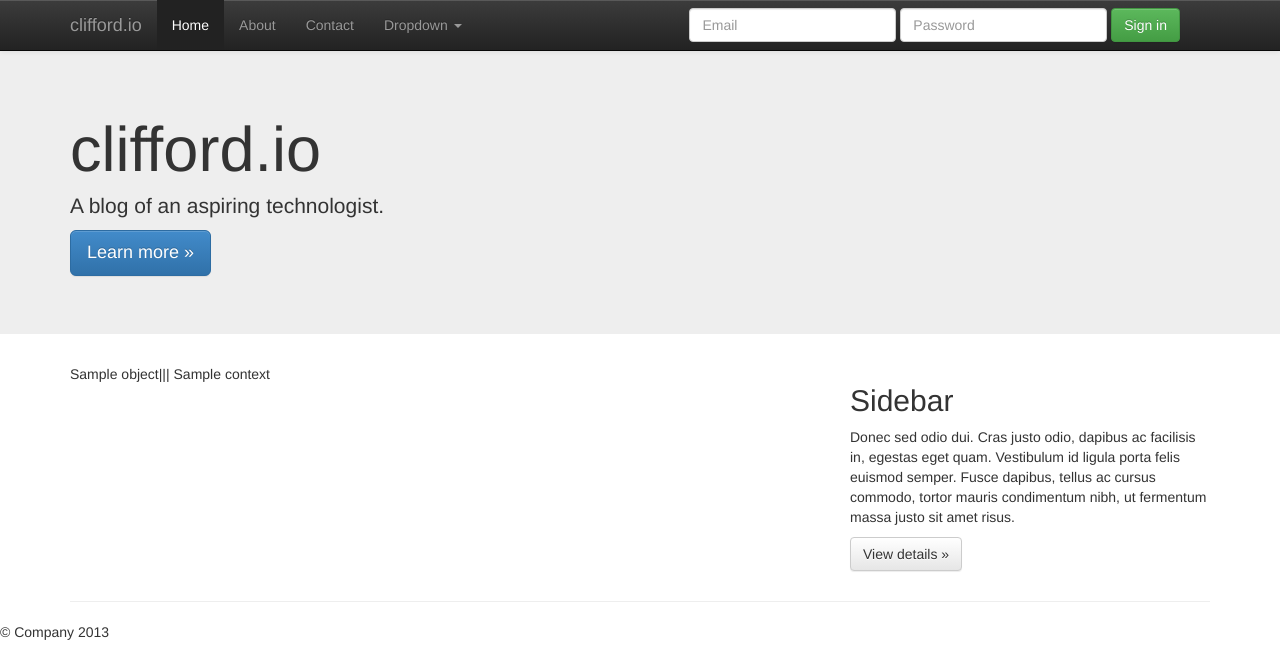
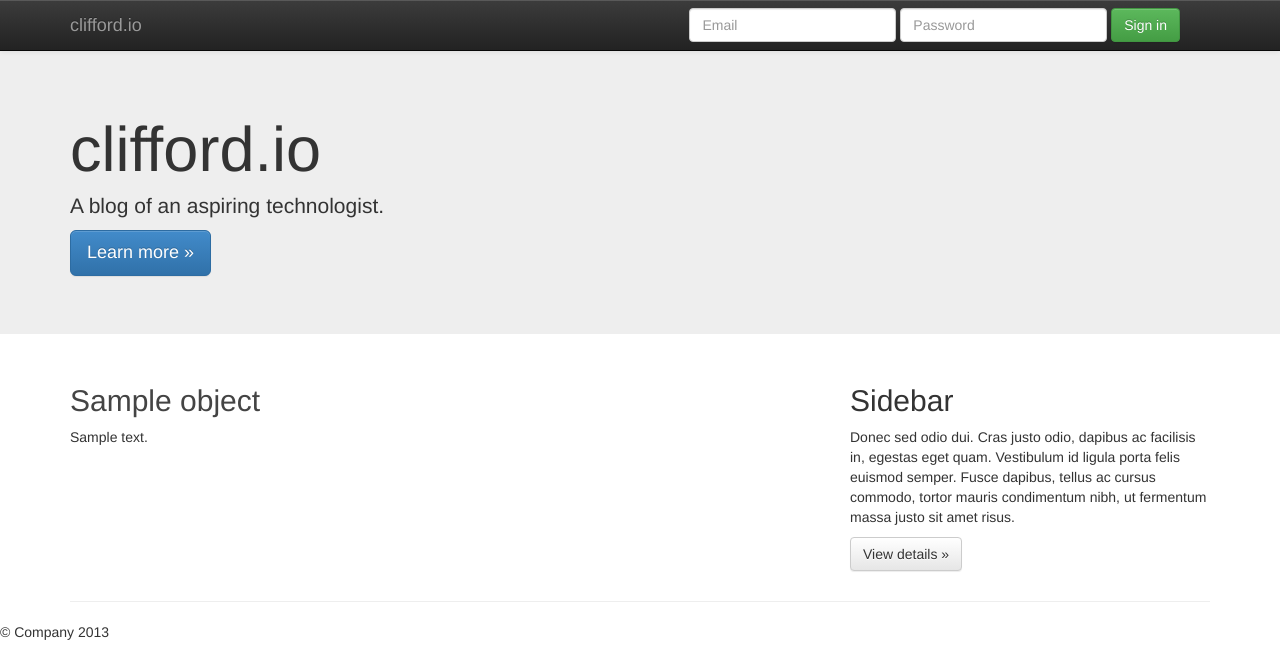
Before and after one commit to Cheekio/portfolio, a Django app: template blog/templates/blog/detail.html in a window 1280 px wide. Shown: the top 657 px of the page. Run offline with Django 3.2, Linux system fonts and the light colour scheme; the template is opened without the code that fills it: most values are stand-ins (such as "Sample title", 1, 10 or a date in 2020); parts of the project's set-up code (start-up, migrations or seed data) failed here and were passed over; some libraries are stand-ins or nearby versions.

Commit message:
Revision 0.2a - "Camilla the Chicken": in progress touching up of front page

```diff
--- a/blog/templates/blog/detail.html
+++ b/blog/templates/blog/detail.html
@@ -1,7 +1,7 @@
 {% extends 'base.html' %}
 
 {% block left %}
-{{object.title}}|||
-{{context.title}}
+<h2><a href="{% url 'blog:detail' object.id %}">{{object.title}}</a></h2>
+            {{object.body|linebreaks}}
 
 {% endblock left %}
--- a/blog/templates/blog/index.html
+++ b/blog/templates/blog/index.html
@@ -4,8 +4,8 @@ Blog Index
 {% endblock title %}
 {% block left %}
 {% for post in object_list %}
-<h2>{{post.title}}</h2>
-            {{post.body}}
+<h2><a href="{% url 'blog:detail' post.id %}">{{post.title}}</a></h2>
+            {{post.body|linebreaks}}
             <p><a class="btn btn-default" href="#">Read More &raquo;</a></p>
 {% endfor %}
 {% endblock %}
--- a/portfolio/templates/base.html
+++ b/portfolio/templates/base.html
@@ -39,21 +39,9 @@
         </div>
         <div class="navbar-collapse collapse">
           <ul class="nav navbar-nav">
-            <li class="active"><a href="{% url 'blog:index' %}">Home</a></li>
-            <li><a href="#about">About</a></li>
-            <li><a href="#contact">Contact</a></li>
-            <li class="dropdown">
-              <a href="#" class="dropdown-toggle" data-toggle="dropdown">Dropdown <b class="caret"></b></a>
-              <ul class="dropdown-menu">
-                <li><a href="#">Action</a></li>
-                <li><a href="#">Another action</a></li>
-                <li><a href="#">Something else here</a></li>
-                <li class="divider"></li>
-                <li class="dropdown-header">Nav header</li>
-                <li><a href="#">Separated link</a></li>
-                <li><a href="#">One more separated link</a></li>
-              </ul>
-            </li>
+            <!--li class="active"><a href="{% url 'blog:index' %}">home</a></li>
+            <li><a href="#about">about</a></li>
+            <li><a href="#contact">contact</a></li-->
           </ul>
           <form class="navbar-form navbar-right">
             <div class="form-group">
@@ -69,6 +57,7 @@
     </div>
 
       <!-- Main jumbotron for a primary marketing message or call to action -->
+
       <div class="jumbotron">
         <div class="container">
           <h1>clifford.io</h1>
@@ -76,6 +65,7 @@
           <p><a class="btn btn-primary btn-lg">Learn more &raquo;</a></p>
         </div>
       </div>
+
 
       <div class="container">
     {% block body %}
--- a/static/css/main.css
+++ b/static/css/main.css
@@ -3,3 +3,11 @@
 /* ==========================================================================
    Author's custom styles
    ========================================================================== */
+
+h2 > a {
+	color: #444;
+}
+h2 > a:hover{
+	color: #000;
+	text-decoration: none;
+}
```
Also changed, not shown: 1 other file.
